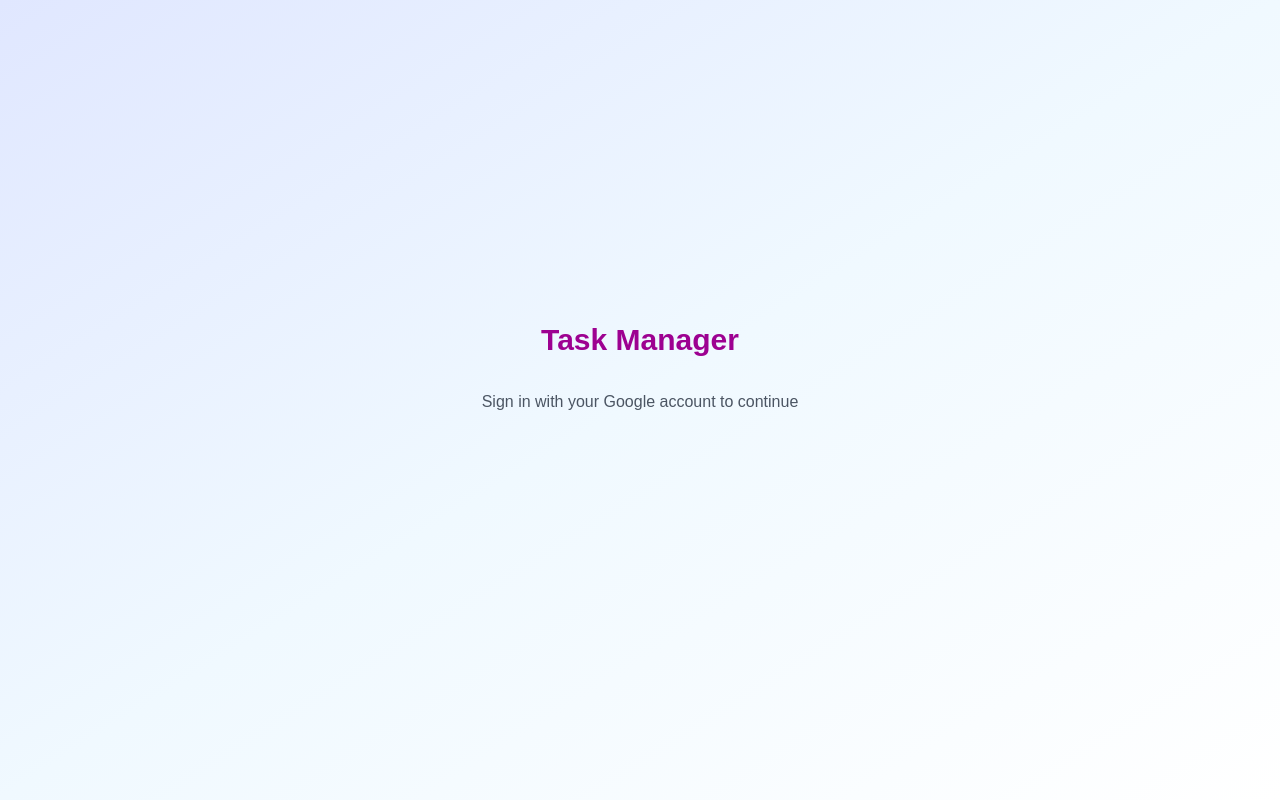
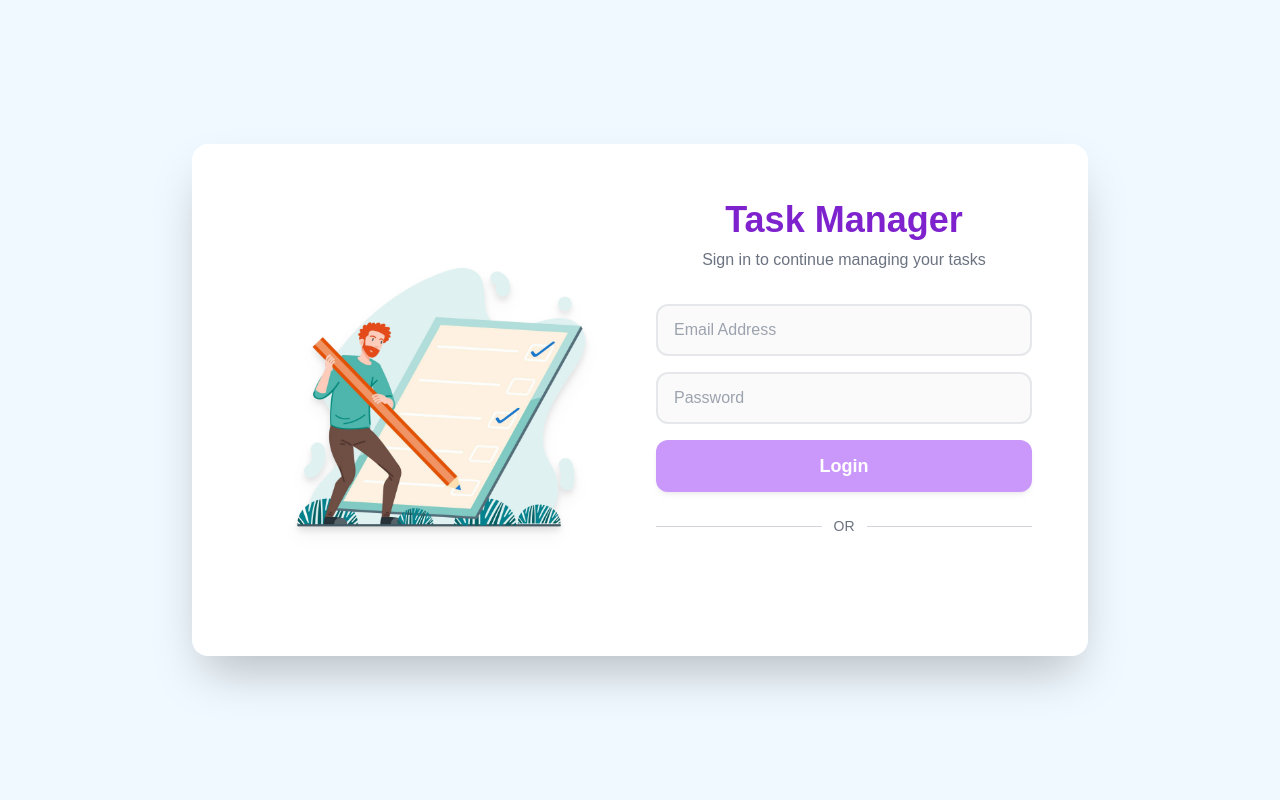
Before and after one commit to RLDSandaruwan/Task-Manager, a React (Create React App) app in the folder frontend/: page / in a window 1280 px wide. Built offline with nearby package versions, Linux system fonts and the light colour scheme; no server answers.

Commit message:
google user added to all features login page ui finished

```diff
--- a/frontend/src/components/Calendar.jsx
+++ b/frontend/src/components/Calendar.jsx
@@ -4,23 +4,27 @@ import Calendar from "react-calendar";
 import "react-calendar/dist/Calendar.css";
 import axios from "axios";
 import { toast } from "react-toastify";
-
+import loadingimg from "../assets/loader.gif";
 
 const TaskCalendar = () => {
   const [tasks, setTasks] = useState([]);
   const [selectedDate, setSelectedDate] = useState(new Date());
   const [isLoading, setIsLoading] = useState(false);
 
+  // get logged in user
+  const user = JSON.parse(localStorage.getItem("user"));
+
   const getTasks = async () => {
+    if (!user?._id) return toast.error("User not logged in");
     setIsLoading(true);
     try {
-      const { data } = await axios.get(`${URL}/api/tasks`);
+      const { data } = await axios.get(`${URL}/api/tasks/user/${user._id}`);
       setTimeout(() => {
         setTasks(data);
         setIsLoading(false);
       }, 1000);
     } catch (err) {
-      toast.error(err.message);
+      toast.error(err.response?.data?.msg || err.message);
       setIsLoading(false);
     }
   };
@@ -43,7 +47,9 @@ const TaskCalendar = () => {
       </h2>
 
       {isLoading ? (
-        <p>Loading tasks...</p>
+        <div className="flex justify-center py-6">
+          <img src={loadingimg} alt="Loading" className="w-16 h-16" />
+        </div>
       ) : (
         <>
           {/* Centered Calendar */}
@@ -77,8 +83,8 @@ const TaskCalendar = () => {
                   <li
                     key={task._id}
                     className={`flex items-center justify-between p-3 rounded-lg shadow-sm border-l-4 transition-all duration-200 ${task.completed
-                        ? "bg-purple-50 border-purple-500 text-purple-800"
-                        : "bg-white border-red-500 text-red-800 hover:bg-red-50"
+                      ? "bg-purple-50 border-purple-500 text-purple-800"
+                      : "bg-white border-red-500 text-red-800 hover:bg-red-50"
                       }`}
                   >
                     {/* Task name (truncated if too long) */}
@@ -87,8 +93,8 @@ const TaskCalendar = () => {
                     {/* Status badge */}
                     <span
                       className={`px-2 py-0.5 text-xs font-semibold rounded-full ${task.completed
-                          ? "bg-purple-200 text-purple-800"
-                          : "bg-red-200 text-red-800"
+                        ? "bg-purple-200 text-purple-800"
+                        : "bg-red-200 text-red-800"
                         }`}
                     >
                       {task.completed ? "Completed" : "Pending"}
--- a/frontend/src/components/LoginPage.jsx
+++ b/frontend/src/components/LoginPage.jsx
@@ -1,6 +1,6 @@
 import React from "react";
 import { GoogleOAuthProvider, GoogleLogin } from "@react-oauth/google";
-import { jwtDecode } from "jwt-decode";
+import login_illustration from "../assets/login-illustration.png";
 
 const SERVER_URL = process.env.REACT_APP_SERVER_URL;
 
@@ -9,41 +9,93 @@ function LoginPage({ onLogin }) {
     try {
       const token = credentialResponse.credential;
 
-      // ✅ Send Google token to backend for verification & user save
       const res = await fetch(`${SERVER_URL}/api/auth/google`, {
         method: "POST",
-        headers: {
-          "Content-Type": "application/json",
-        },
+        headers: { "Content-Type": "application/json" },
         body: JSON.stringify({ token }),
       });
 
       const data = await res.json();
 
       if (res.ok) {
-        console.log("✅ Backend verified user:", data.user);
         localStorage.setItem("user", JSON.stringify(data.user));
         onLogin(data.user);
       } else {
-        console.error("❌ Backend Error:", data.msg);
+        console.error("Backend Error:", data.msg);
       }
     } catch (err) {
-      console.error("❌ Error during login:", err);
+      console.error("Error during login:", err);
     }
   };
-
 return (
     <GoogleOAuthProvider clientId={process.env.REACT_APP_GOOGLE_CLIENT_ID}>
-      <div className="flex flex-col items-center justify-center h-screen bg-gradient-to-br from-indigo-100 via-sky-50 to-white">
-        <h1 className="text-3xl font-bold text-purpleMain mb-8">Task Manager</h1>
-        <p className="mb-6 text-gray-600">Sign in with your Google account to continue</p>
+      {/* MAIN CONTAINEr*/}
+      <div className="flex items-center justify-center min-h-screen bg-sky-50 p-6">
 
+        {/* LOGIN CARD CONTAINER*/}
+        <div className="bg-white p-6 md:p-10 rounded-2xl shadow-2xl w-full max-w-4xl flex flex-col-reverse md:flex-row-reverse overflow-hidden">
+
+          <div className="w-full md:w-1/2 p-4 flex flex-col justify-center">
+            <h1 className="text-3xl md:text-4xl font-extrabold text-purple-700 mb-2 text-center">
+              Task Manager
+            </h1>
+            <p className="text-gray-500 text-center mb-8">
+              Sign in to continue managing your tasks
+            </p>
+
+            {/* Placeholder Email + Password */}
+            <form className="space-y-4">
+              <input
+                type="email"
+                placeholder="Email Address"
+                className="w-full px-4 py-3 border-2 border-gray-200 rounded-xl focus:ring-4 focus:ring-purple-200 outline-none transition duration-150"
+                disabled
+              />
+              <input
+                type="password"
+                placeholder="Password"
+                className="w-full px-4 py-3 border-2 border-gray-200 rounded-xl focus:ring-4 focus:ring-purple-200 outline-none transition duration-150"
+                disabled
+              />
+              <button
+                type="button"
+                disabled
+                className="w-full bg-purple-500 text-white font-bold text-lg py-3 rounded-xl opacity-60 cursor-not-allowed shadow-md hover:shadow-lg transition duration-150"
+              >
+                Login
+              </button>
+            </form>
+
+            {/* OR Divider */}
+            <div className="flex items-center my-6">
+              <div className="flex-grow h-px bg-gray-300"></div>
+              <span className="px-3 text-gray-500 font-medium text-sm">OR</span>
+              <div className="flex-grow h-px bg-gray-300"></div>
+            </div>
+
+            {/* Google Login */}
+            <div className="flex justify-center">
               <GoogleLogin
                 onSuccess={handleLoginSuccess}
                 onError={() => console.log("Login Failed")}
                 shape="pill"
-          theme="filled_blue"
+                theme="outline"
+                text="signin_with"
+                size="large"
               />
+            </div>
+          </div>
+
+          {/* LEFT IMAGE SIDE CONTAINER*/}
+          <div className="w-full md:w-1/2 p-4 flex justify-center items-center mb-8 md:mb-0">
+            <img
+              src={login_illustration}
+              alt="Task Manager Illustration"
+              className="w-full max-w-[90%] h-auto object-contain drop-shadow-lg"
+            />
+          </div>
+
+        </div>
       </div>
     </GoogleOAuthProvider>
   );
--- a/frontend/src/components/NewTask.jsx
+++ b/frontend/src/components/NewTask.jsx
@@ -14,15 +14,31 @@ const NewTask = ({ setActivePage }) => {
 
   const [allLabels, setAllLabels] = useState([]);
 
-  // Fetch all labels
+  const { name, dueDate } = formData;
+
+  // get logged in user
+  const user = JSON.parse(localStorage.getItem("user"));
+
+  // handle input change
+  const handleInputChange = (e) => {
+    const { name, value } = e.target;
+    setFormData({ ...formData, [name]: value });
+  };
+
+  // Fetch labels for the logged-in user only
   const getLabels = async () => {
+    const user = JSON.parse(localStorage.getItem("user"));
+    if (!user?._id) return toast.error("User not logged in");
+
     try {
-      const { data } = await axios.get(`${URL}/api/labels`);
+      const { data } = await axios.get(`${URL}/api/labels?userId=${user._id}`);
+      console.log(data);
       setAllLabels(data);
-    } catch {
-      toast.error("Failed to load labels");
+    } catch (err) {
+      toast.error(err.response?.data?.message || "Failed to load labels");
     }
   };
+
 
   useEffect(() => {
     getLabels();
@@ -31,12 +47,16 @@ const NewTask = ({ setActivePage }) => {
   // ✅ Create task and go to TaskList after success
   const createTask = async (e) => {
     e.preventDefault();
-    if (formData.name.trim() === "") return toast.error("Task name is required");
+    if (name.trim() === "") return toast.error("Task name is required");
+    if (!user?._id) return toast.error("User not logged in");
 
+    // Auto-set today's date if no due date
     const today = new Date().toISOString().split("T")[0];
+
     const dataToSend = {
       ...formData,
       dueDate: formData.dueDate || today,
+      userId: user._id,
     };
 
     try {
--- a/frontend/src/components/NewTaskForm.jsx
+++ b/frontend/src/components/NewTaskForm.jsx
@@ -16,18 +16,11 @@ const NewTaskForm = ({ createTask, formData, setFormData, allLabels = [] }) => {
     setFormData((prev) => ({ ...prev, [name]: value }));
   };
 
-  // Handle label selection
+  // Handle React Select changes
   const handleLabelChange = (selectedOptions) => {
-    const selectedValues = selectedOptions
-      ? selectedOptions.map((opt) => opt.value)
-      : [];
+    const selectedValues = selectedOptions ? selectedOptions.map((opt) => opt.value) : [];
     setFormData((prev) => ({ ...prev, labels: selectedValues }));
   };
-
-  // Pre-select existing labels
-  const selectedLabelOptions = labelOptions.filter((opt) =>
-    (labels || []).includes(opt.value)
-  );
 
   return (
     <div className="bg-white rounded-2xl shadow-xl p-8 max-w-3xl mx-auto w-full">
@@ -63,13 +56,14 @@ const NewTaskForm = ({ createTask, formData, setFormData, allLabels = [] }) => {
           <Select
             id="labels"
             options={labelOptions}
-            value={selectedLabelOptions}
             onChange={handleLabelChange}
             isMulti
             placeholder="Select labels..."
             className="react-select-container"
             classNamePrefix="react-select"
+            value={labelOptions.filter(opt => labels.includes(opt.value))}
           />
+
         </div>
 
         {/* Due Date + Submit */}
@@ -103,4 +97,4 @@ const NewTaskForm = ({ createTask, formData, setFormData, allLabels = [] }) => {
   );
 };
 
-export default NewTaskForm ;
+export default NewTaskForm;
--- a/frontend/src/components/TaskList.js
+++ b/frontend/src/components/TaskList.js
@@ -75,6 +75,7 @@ const TaskList = () => {
 
     // Auto-set today's date if no due date
     const today = new Date().toISOString().split("T")[0];
+
     const dataToSend = {
       ...formData,
       dueDate: dueDate || today,
```
Also changed, not shown: frontend/src/index.css (+63 -55 lines), frontend/src/assets/login-illustration.png (added). Lines whose indentation alone changed are shown as unchanged.
